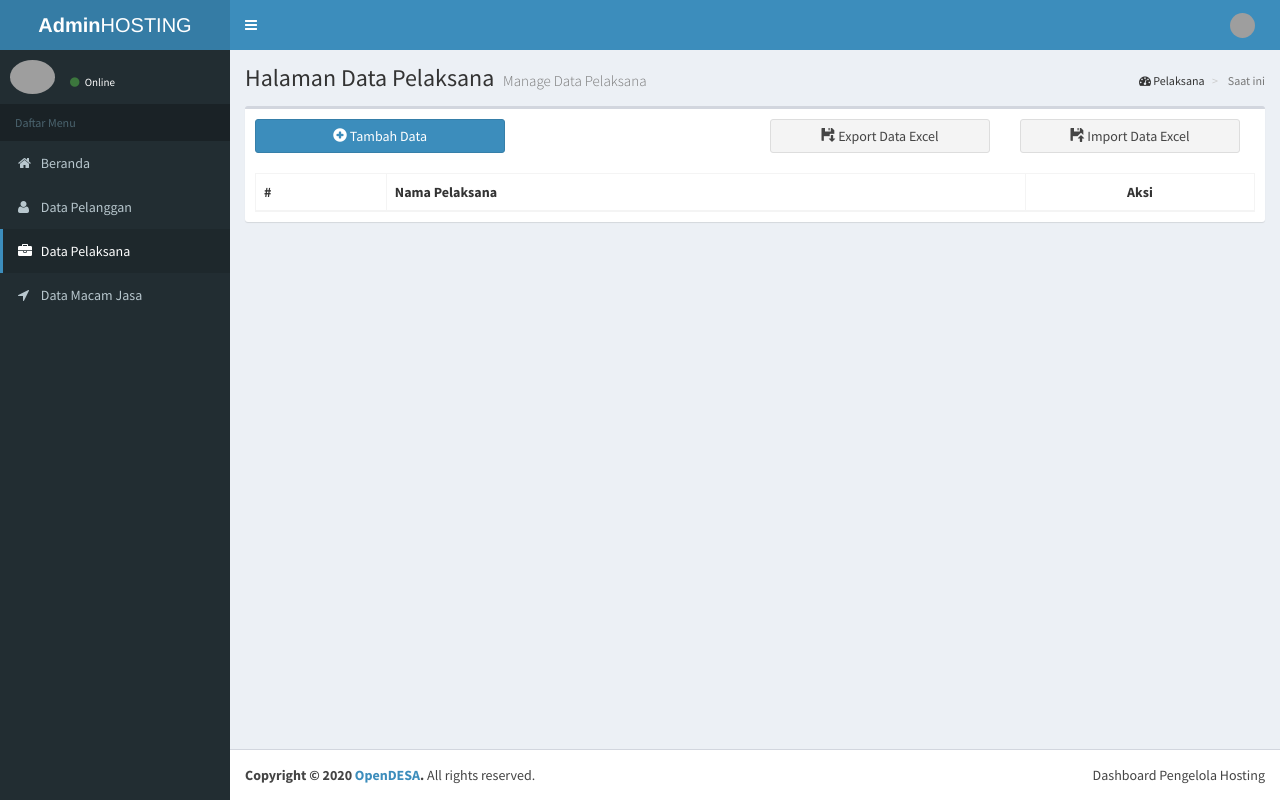
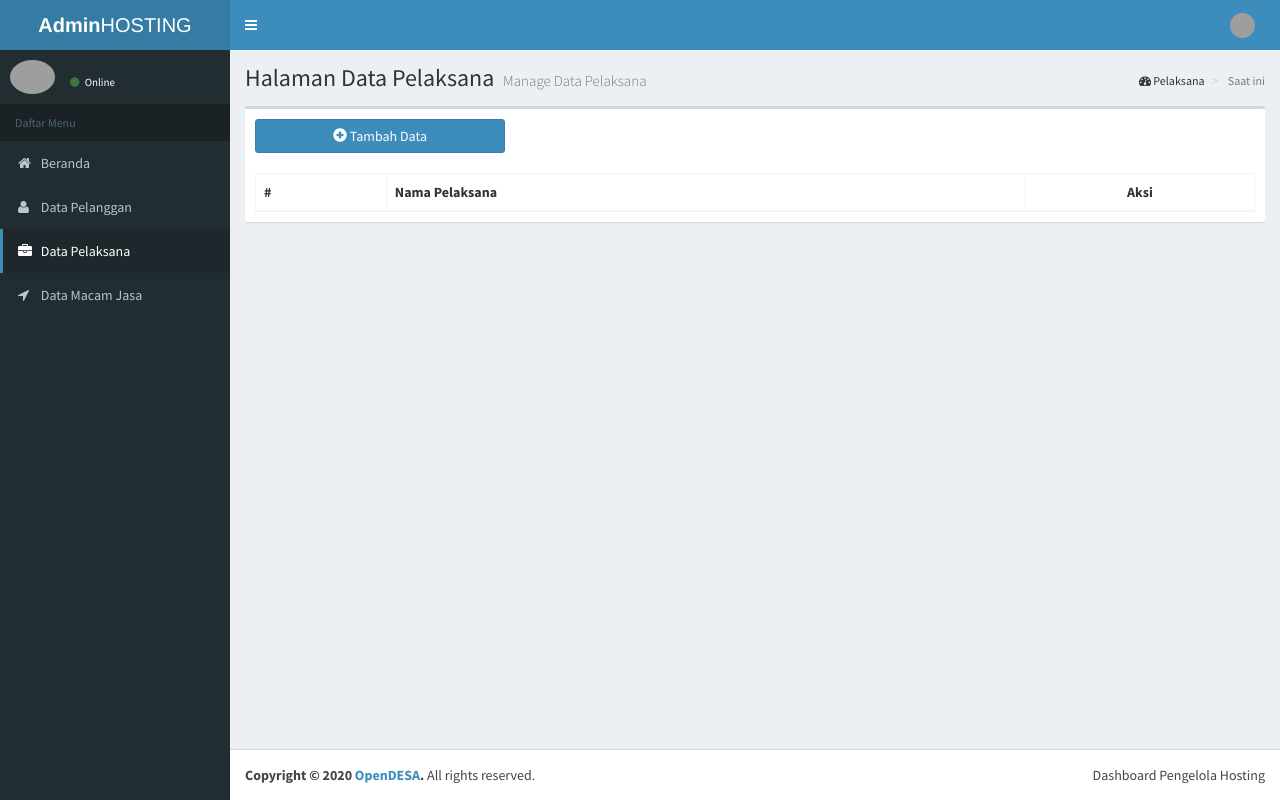
Before and after one commit to roaddee/adminho, a CodeIgniter app: page /Pelaksana in a window 1280 px wide. Run offline with CodeIgniter, Linux system fonts and the light colour scheme; a user stored in the database is signed in; data comes from the database, SQL or seed files in the repository; lists and menus that the app fills with data are empty; some libraries are stand-ins or nearby versions; grey boxes are pictures that could not be loaded.

Commit message:
sembunyikan import/export pelaksana

```diff
--- a/application/views/pelaksana/home.php
+++ b/application/views/pelaksana/home.php
@@ -11,10 +11,10 @@
       <span></span>
     </div>
     <div class="col-md-3">
-        <a href="<?php echo base_url('Pelaksana/export'); ?>" class="form-control btn btn-default"><i class="glyphicon glyphicon glyphicon-floppy-save"></i> Export Data Excel</a>
+        <!-- <a href="<?php echo base_url('Pelaksana/export'); ?>" class="form-control btn btn-default"><i class="glyphicon glyphicon glyphicon-floppy-save"></i> Export Data Excel</a> -->
     </div>
     <div class="col-md-3">
-        <button class="form-control btn btn-default" data-toggle="modal" data-target="#import-pelaksana"><i class="glyphicon glyphicon glyphicon-floppy-open"></i> Import Data Excel</button>
+        <!-- <button class="form-control btn btn-default" data-toggle="modal" data-target="#import-pelaksana"><i class="glyphicon glyphicon glyphicon-floppy-open"></i> Import Data Excel</button> -->
     </div>
   </div>
   <!-- /.box-header -->
```
